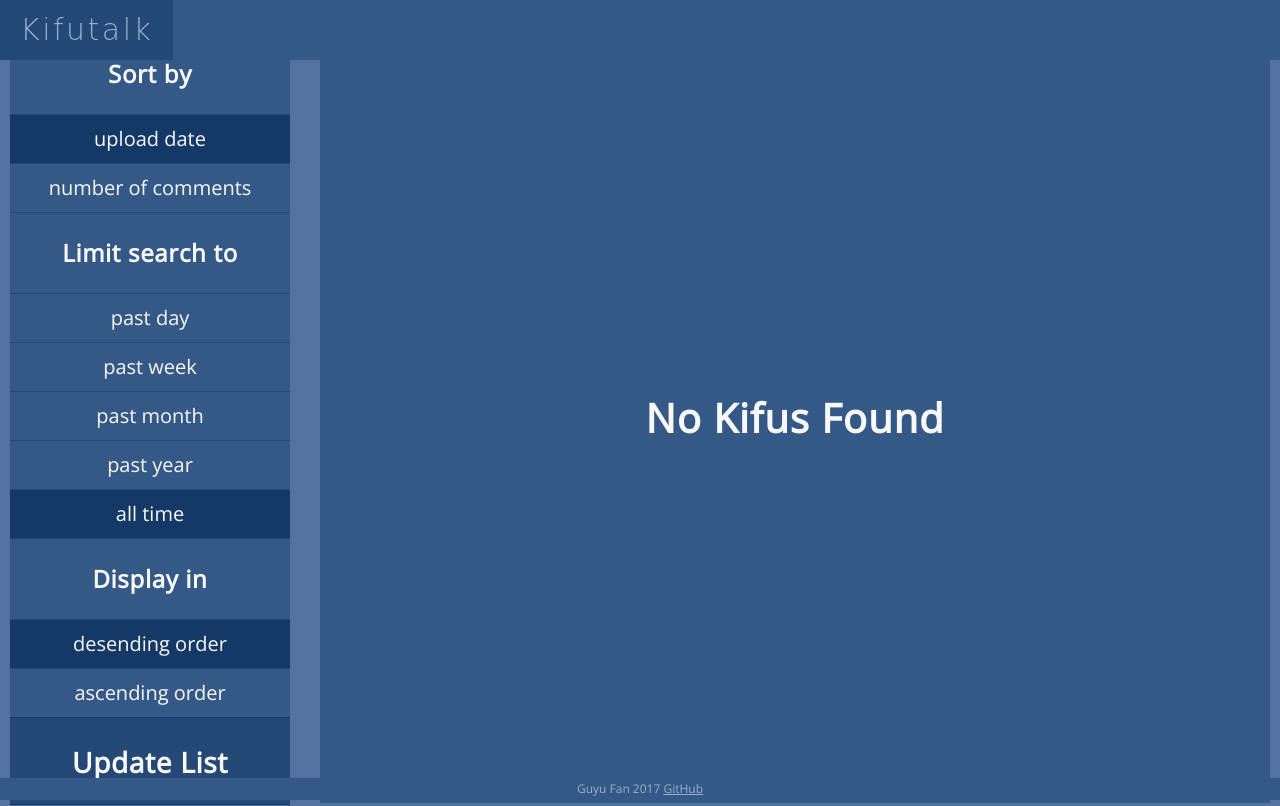
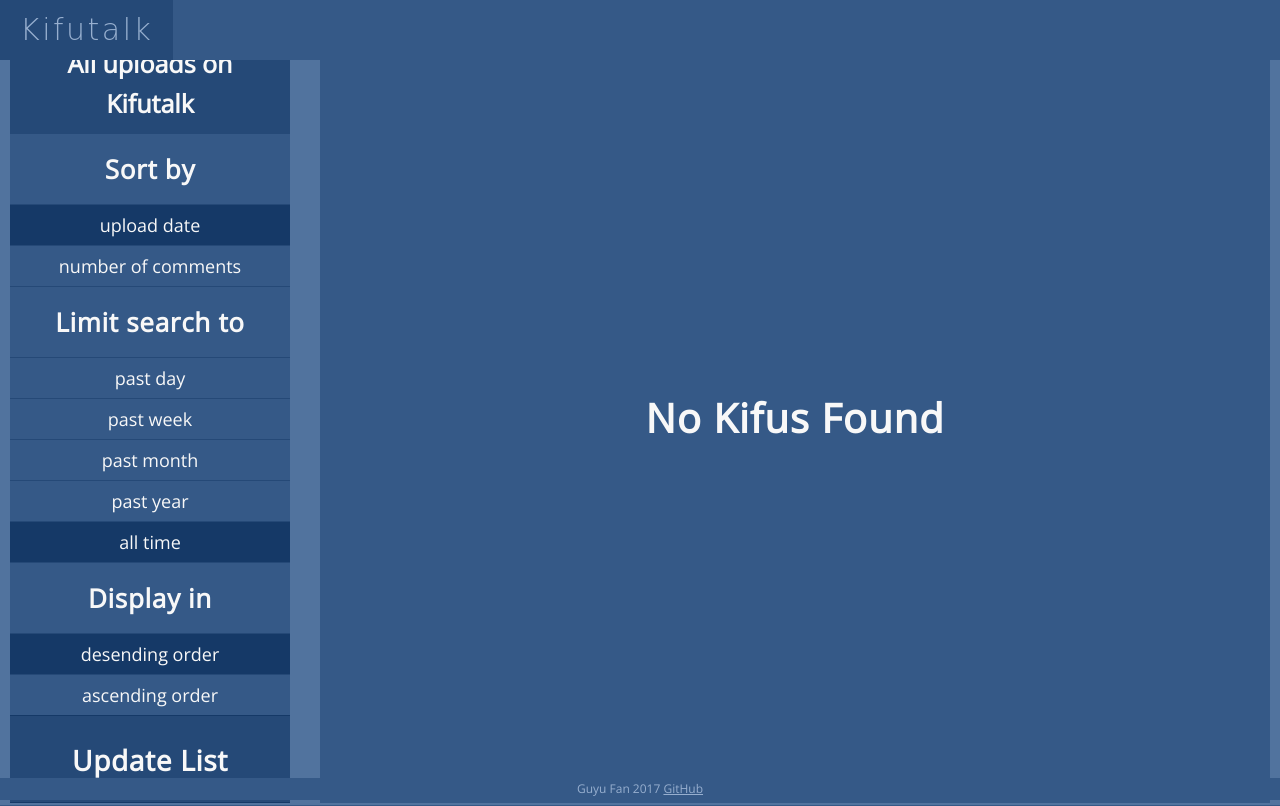
Before and after one commit to guyu96/kifutalk, a Flask app: page /browse in a window 1280 px wide. Run offline with Flask 2, Linux system fonts and the light colour scheme; data that the repository does not hold is empty; parts of the project's set-up code (start-up, migrations or seed data) failed here and were passed over; some libraries are stand-ins or nearby versions; some web fonts are replaced.

Commit message:
add title to browse page

```diff
--- a/app/static/css/components/browse-sidebar.css
+++ b/app/static/css/components/browse-sidebar.css
@@ -6,21 +6,31 @@
   text-align: center;
 }
 
+.browse-sidebar h3 {
+  background: #254977;
+  font-size: 25px;
+  font-weight: bold;
+  line-height: 40px;
+  height: 80px;
+  padding: 10px 20px;
+  max-width: 280px;
+  max-height: 80px;
+}
+
 .browse-sidebar ul label {
   display: block;
-  padding: 25px 0;
-  font-size: 24px;
-  line-height: 30px;
-  height: 30px;
+  font-size: 26px;
+  line-height: 70px;
+  height: 70px;
   font-weight: bold;
   letter-spacing: 0.7px;
 }
 
 .browse-sidebar ul li {
-  padding: 9px 0;
   display: block;
-  font-size: 20px;
-  line-height: 30px;
+  font-size: 18px;
+  line-height: 40px;
+  height: 40px;
   cursor: pointer;
 }
 
--- a/app/templates/components/browse-sidebar.html
+++ b/app/templates/components/browse-sidebar.html
@@ -1,4 +1,5 @@
 <div class="browse-sidebar">
+  <h3>{{ browse_title }}</h3>
   <ul value="date" id="sort-by">
     <label for="sort-by">Sort by</label>
     <li value="date" class="active">upload date</li>
--- a/app/views.py
+++ b/app/views.py
@@ -486,17 +486,21 @@ def browse_kifu(upload_user_id=None, save_user_id=None):
     user = User.query.filter_by(id=upload_user_id).first_or_404()
     kifu_pagination = get_kifu_pagination(page, sort_by, time_frame, display_in, uploaded_by=upload_user_id)
     base_url = '/browse/user-upload/' + str(upload_user_id)
+    browse_title = 'Uploads by %s (%s)' % (user.username, user.rank)
   elif save_user_id is not None:
     user = User.query.filter_by(id=save_user_id).first_or_404()
     kifu_pagination = get_kifu_pagination(page, sort_by, time_frame, display_in, saved_by=save_user_id)
     base_url = '/browse/user-save/' + str(save_user_id)
+    browse_title = 'Kifus saved by %s (%s)' % (user.username, user.rank)
   else:
     kifu_pagination = get_kifu_pagination(page, sort_by, time_frame, display_in)
     base_url = '/browse'
+    browse_title = 'All uploads on Kifutalk'
 
   return render_template(
     'browse.html',
     base_url=base_url,
+    browse_title=browse_title,
     items=kifu_pagination.items,
     page_num=kifu_pagination.page,
     has_next=kifu_pagination.has_next,
```
